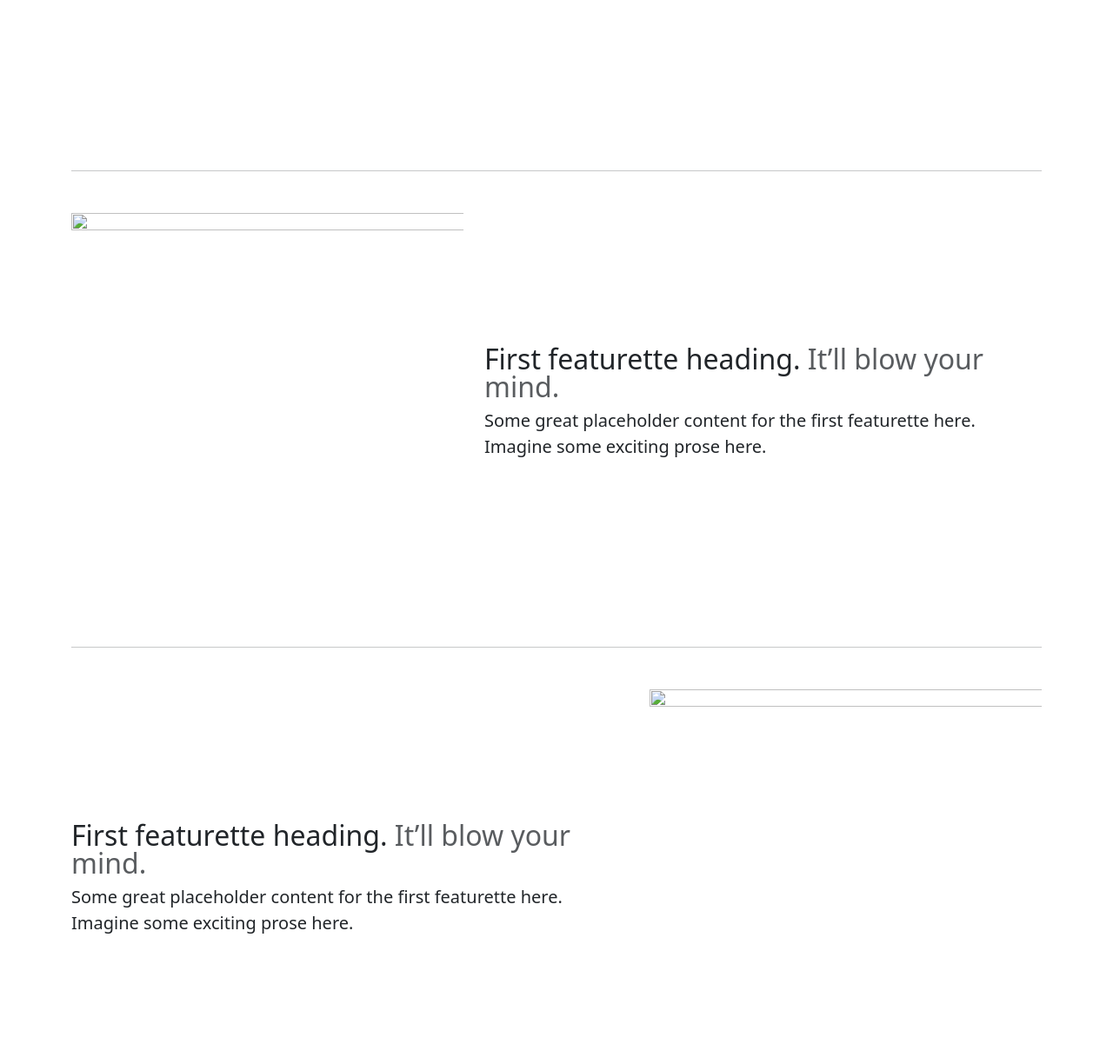
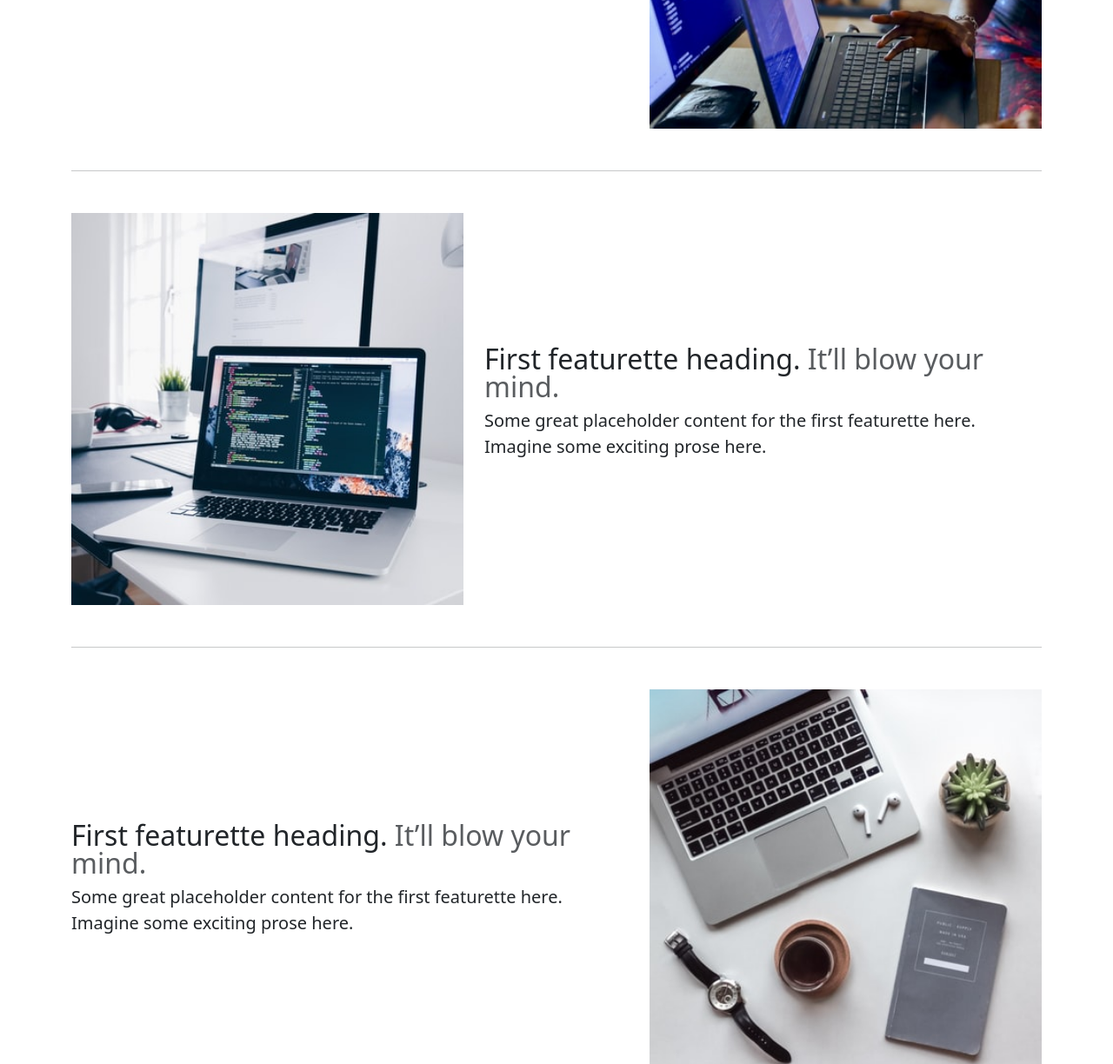
Before and after one commit to AshazShaikh1/WebCoder., a plain HTML site: page about.html in a window 1280 px wide. Shown: the part 383-1607 px from the top of the page at 87% size. Drawn offline with nearby package versions, Linux system fonts and the light colour scheme.

Commit message:
Update about.html

```diff
--- a/about.html
+++ b/about.html
@@ -123,7 +123,7 @@
       </div>
       <div class="col-md-5">
         <img class="bd-placeholder-img bd-placeholder-img-lg featurette-image img-fluid mx-auto" width="500"
-          height="500" src="Img/about-1.jpg" alt="">
+          height="500" src="about-1.jpg" alt="">
       </div>
     </div>
 
@@ -138,7 +138,7 @@
       </div>
       <div class="col-md-5">
         <img class="bd-placeholder-img bd-placeholder-img-lg featurette-image img-fluid mx-auto" width="500"
-          height="500" src="Img/about-2.jpg" alt="">
+          height="500" src="about-2.jpg" alt="">
       </div>
     </div>
 
@@ -153,7 +153,7 @@
       </div>
       <div class="col-md-5">
         <img class="bd-placeholder-img bd-placeholder-img-lg featurette-image img-fluid mx-auto" width="500"
-          height="500" src="Img/about-3.jpg" alt="">
+          height="500" src="about-3.jpg" alt="">
       </div>
     </div>
   </div>
```
